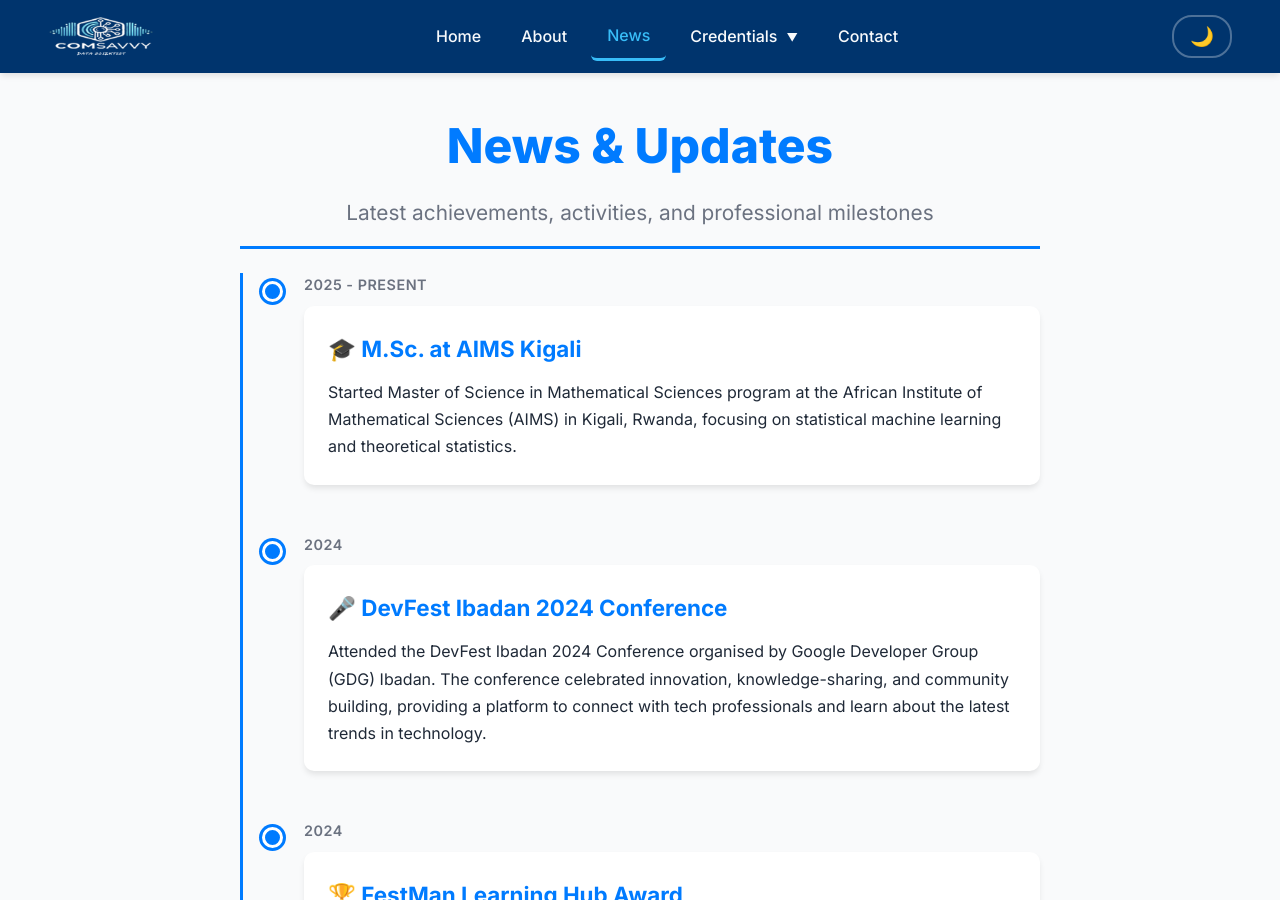
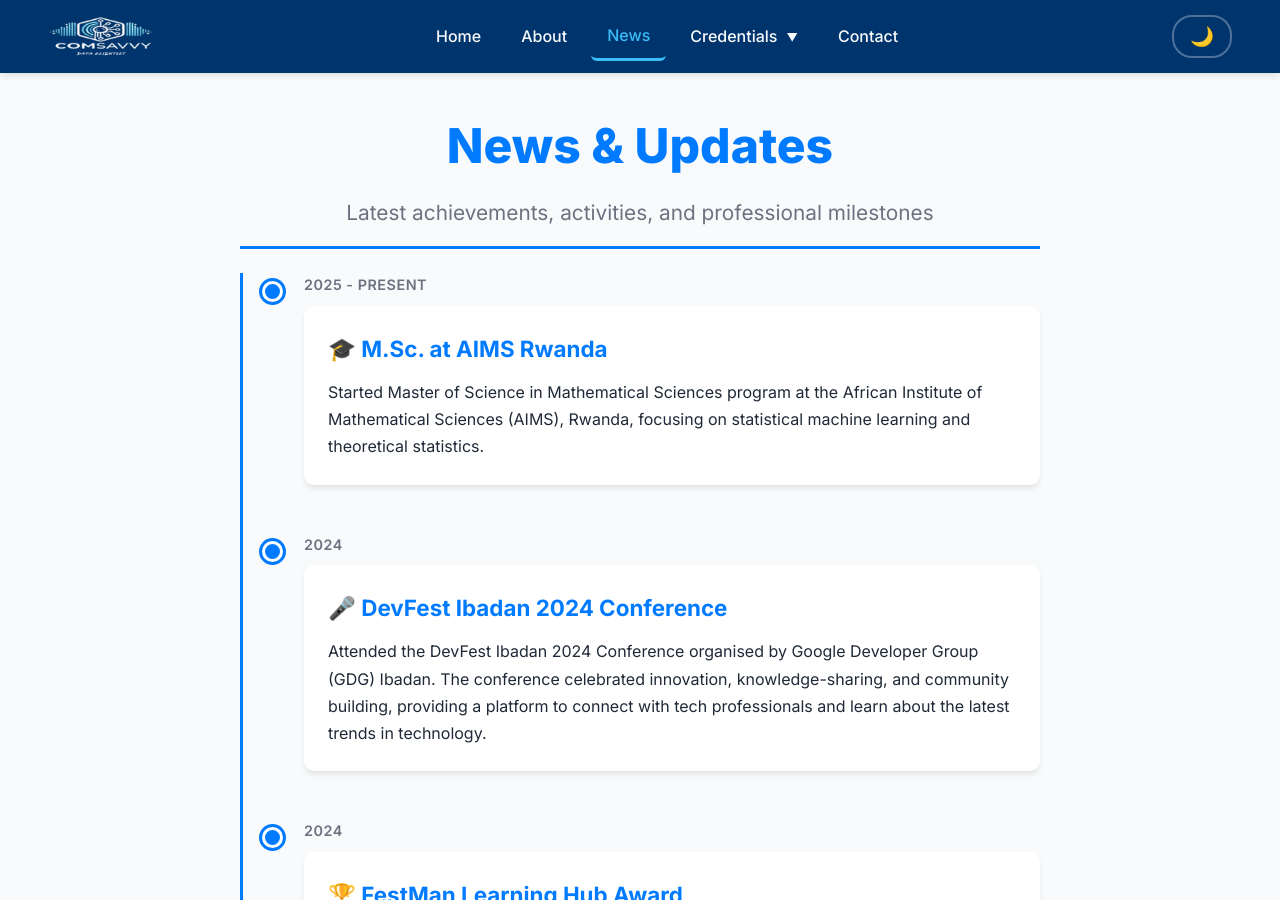
Before and after one commit to comsavvy/comsavvy.github.io, a Jekyll site: the page built from news/index.html, in a window 1280 px wide and 900 px high. Built offline with Jekyll 4.4.1, drawn with Linux system fonts in a browser that asks for light colours.

Commit message:
Feat: Better Reflection of AIMS location

```diff
--- a/news/index.html
+++ b/news/index.html
@@ -15,8 +15,8 @@ description: Latest news, updates, and achievements from Olusola Timothy Ogundep
     <div class="news-item reveal">
       <div class="news-date">2025 - Present</div>
       <div class="news-content">
-        <h3>🎓 M.Sc. at AIMS Kigali</h3>
-        <p>Started Master of Science in Mathematical Sciences program at the African Institute of Mathematical Sciences (AIMS) in Kigali, Rwanda, focusing on statistical machine learning and theoretical statistics.</p>
+        <h3>🎓 M.Sc. at AIMS Rwanda</h3>
+        <p>Started Master of Science in Mathematical Sciences program at the African Institute of Mathematical Sciences (AIMS), Rwanda, focusing on statistical machine learning and theoretical statistics.</p>
       </div>
     </div>
 
```
